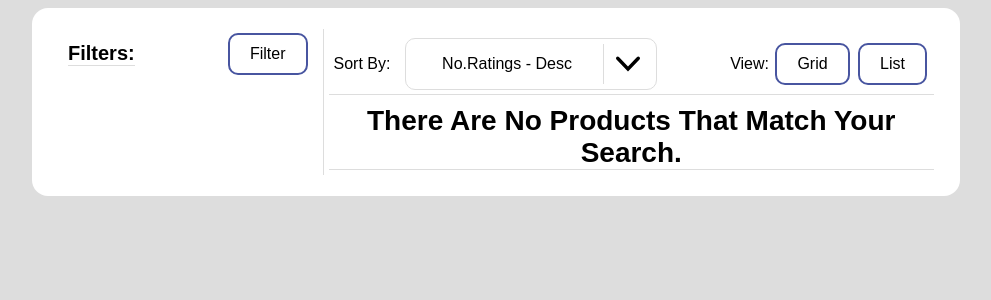
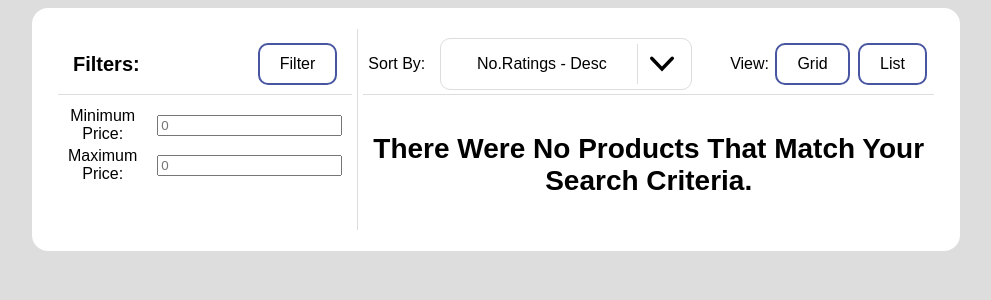
Before and after one commit to randomman552/CM1102-OnlineShop, a Flask app: page /products?view=grid&sort=no.ratings&order=desc&limit=20 in a window 1280 px wide. Shown: the part 64-364 px from the top of the page, without its empty margins (160-1151 px from the left). Run offline with Flask 2, Linux system fonts and the light colour scheme; data that the repository does not hold is empty.

Commit message:
Add basic price filtering (need to style)

```diff
--- a/shop/models.py
+++ b/shop/models.py
@@ -66,7 +66,8 @@ class Product(db.Model):
                           default='{"overview":[], "detailed":[]}')
     public = Column(Boolean, default=False)
 
-    # Description stores a json encoded dict, this allows me to store some layout information in the product table.
+    # Information stores a json encoded dict,
+    # This allows me to store more information in that column(such as overview and detailed views).
     @property
     def information(self) -> dict:
         return json.loads(self._information)
--- a/shop/routes.py
+++ b/shop/routes.py
@@ -229,9 +229,38 @@ def render_products():
 
                 # Fitler the results with the query, look at the description and name of products.
                 products = (products
-                            .filter(
-                                (Product.name.like(f"%{request.args['query']}%") | Product.description.like(f"%{request.args['query']}%")))
-                            )
+                            .filter(Product.name.like(f"%{request.args['query']}%")))
+
+            # TODO: Could make a general function for these filters
+            # Min price filtering
+            if "minprice" in request.args:
+                # Contained in a try loop to prevent any incorrect values from breaking the page
+                try:
+                    if request.args["minprice"]:
+                        # Multiply by 100 as they are stored as integers after being multiplied by 100
+                        min_price = round(
+                            float(request.args["minprice"]) * 100)
+                    else:
+                        # Set to zero if not set in args
+                        min_price = 0
+
+                    # Apply the filter to the query
+                    products = products.filter(Product._price >= min_price)
+                except:
+                    pass
+
+            # Max price filtering
+            if "maxprice" in request.args:
+                try:
+                    if request.args["maxprice"]:
+                        max_price = round(
+                            float(request.args["maxprice"]) * 100)
+                    else:
+                        max_price = 0
+
+                    products = products.filter(Product._price <= max_price)
+                except:
+                    pass
 
             # TODO: Add more filtering types (by category etc)
             # Return altered products query
--- a/shop/static/styles/products.css
+++ b/shop/static/styles/products.css
@@ -18,7 +18,7 @@
 	height: 40px;
 	display: flex;
 	flex-direction: row;
-	justify-content: space-between;
+	justify-content: center;
 	align-items: center;
 }
 .container.filters > div > * {
--- a/shop/static/styles/styles.css
+++ b/shop/static/styles/styles.css
@@ -57,6 +57,7 @@ nav.reversed {
 }
 
 /* Attributes used to style links like buttons */
+/* TODO: Unify button styles */
 a.button {
 	text-decoration: none;
 	text-align: center;
@@ -327,7 +328,8 @@ div.dropdown-container {
 	color: inherit;
 }
 
-button {
+button,
+input[type="submit"] {
 	border-radius: 10px;
 	padding: 10px 20px 10px 20px;
 	font-size: 1rem;
@@ -337,7 +339,8 @@ button {
 	cursor: pointer;
 	margin: 2px;
 }
-button:hover {
+button:hover,
+input[type="submit"]:hover {
 	background-color: #ecf5ff;
 }
 button.green-confirm {
--- a/shop/templates/products/products.html
+++ b/shop/templates/products/products.html
@@ -52,9 +52,28 @@
 {% block content %}
     <div class="container">
         <form method="GET" class="container filters" action="" novalidate autocomplete="off">
+            {# Store the current search query in this hidden field so that it is preserved after filtering #}
+            <input type="hidden" name="query" value="{% if 'query' in request.args -%} {{ request.args['query'] }} {%- endif %}">
+
+            {# Each of the divs is a row in the form #}
+            <div class="container controls" style="flex-basis: unset; justify-content: space-between; height: 50px;">
+                <h2 style="border: none;">Filters:</h2>
+                <input type="submit" value="Filter">
+            </div>
             <div>
-                <h2>Filters:</h2>
-                <button value="submit">Filter</button>
+                <label for=minprice>Minimum Price: </label>
+                <input class="price" name="minprice" id="minprice"
+                type="number" placeholder="0" min="0"
+                value="{% if 'minprice' in request.args -%} {{ request.args['minprice'] }} {%- endif %}">
+            </div>
+            <div>
+                <label for="maxprice">Maximum Price: </label>
+                <input class="price" name="maxprice" id="maxprice"
+                type="number" placeholder="0" min="0"
+                value="{% if 'maxprice' in request.args -%} {{ request.args['maxprice'] }} {%- endif %}">
+            </div>
+            <div>
+
             </div>
         </form>
         <div class="container products">
@@ -131,7 +150,7 @@
                     {% endif %}
                 {% endfor %}
             {% else %}
-                <h1>There are no products that match your search.</h1>
+                <h1 style="border: none;">There were no products that match your search criteria.</h1>
             {% endif %}
         </div>
     </div>
```
Also changed, not shown: shop/forms.py (+1 -7 lines).
